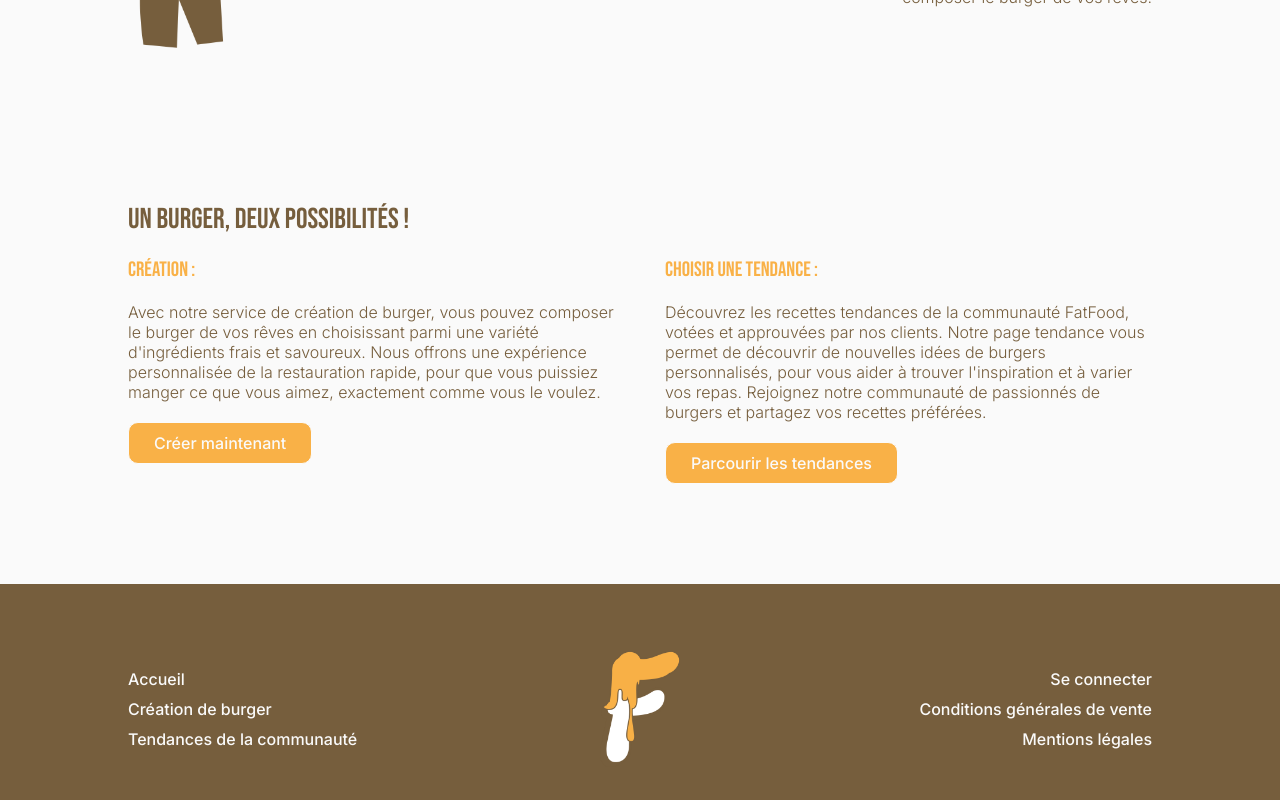
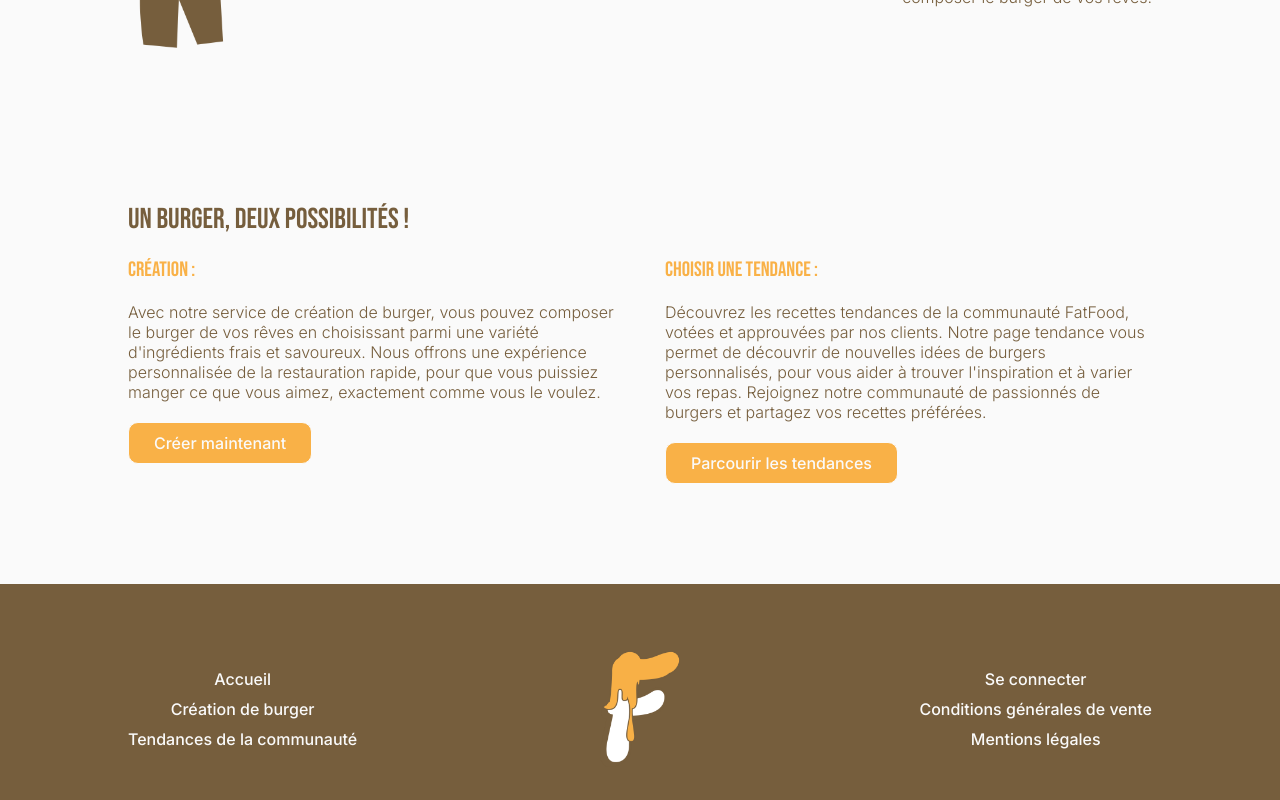
Before and after one commit to Skullyfox/Fatfood-Front, a Vue app: page / in a window 1280 px wide. Shown: the part 1543-2343 px from the top of the page. Built offline with nearby package versions, Linux system fonts and the light colour scheme; no server answers.

Commit message:
scss Fixes

```diff
--- a/src/components/DashboardPanels/personnal.vue
+++ b/src/components/DashboardPanels/personnal.vue
@@ -41,10 +41,10 @@
                 list-style: none;
                 display: flex;
                 flex-direction: column;
-                align-items: start;
+                align-items: flex-start;
                 li {
                     display: flex;
-                    justify-content: start;
+                    justify-content: flex-start;
                     align-items: center;
                     gap: 10px;
                     padding: 20px 0;
--- a/src/components/Footer.vue
+++ b/src/components/Footer.vue
@@ -74,11 +74,11 @@
                 display: none;
             }
             display: flex;
-            justify-content: start;
+            justify-content: flex-start;
             align-items: center;
             ul{
                 li{
-                    text-align: start;
+                    text-align: flex-start;
                 }
             }
         }
@@ -98,11 +98,11 @@
                 display: none;
             }
             display: flex;
-            justify-content: end;
+            justify-content: flex-end;
             align-items: center;
             ul{
                 li{
-                    text-align: end;
+                    text-align: flex-end;
                 }
             }
         }
--- a/src/components/NavBar.vue
+++ b/src/components/NavBar.vue
@@ -330,7 +330,7 @@
         display: flex;
         flex-direction: column;
         justify-content: center;
-        align-items: start;
+        align-items: flex-start;
         box-shadow: 1px 1px 5px rgba(0, 0, 0, 0.1);
         width: 250px;
         transform: translateX(-25%);
--- a/src/views/DashboardView.vue
+++ b/src/views/DashboardView.vue
@@ -117,7 +117,7 @@ import recipesDashboard from '../components/DashboardPanels/recipes.vue';
         .dashboard-view{
             display: flex;
             flex-direction: column;
-            align-items: start;
+            align-items: flex-start;
             padding: 250px 40px 0 20px ;
         }
     }
--- a/src/views/HomeView.vue
+++ b/src/views/HomeView.vue
@@ -64,11 +64,12 @@
 
 <script>
 import TrendRecipesList from '@/components/TrendRecipesList.vue';
+
 export default {
   name: 'HomeView',
   components: {
     TrendRecipesList,
-  }
+  },
 }
 </script>
 
```
